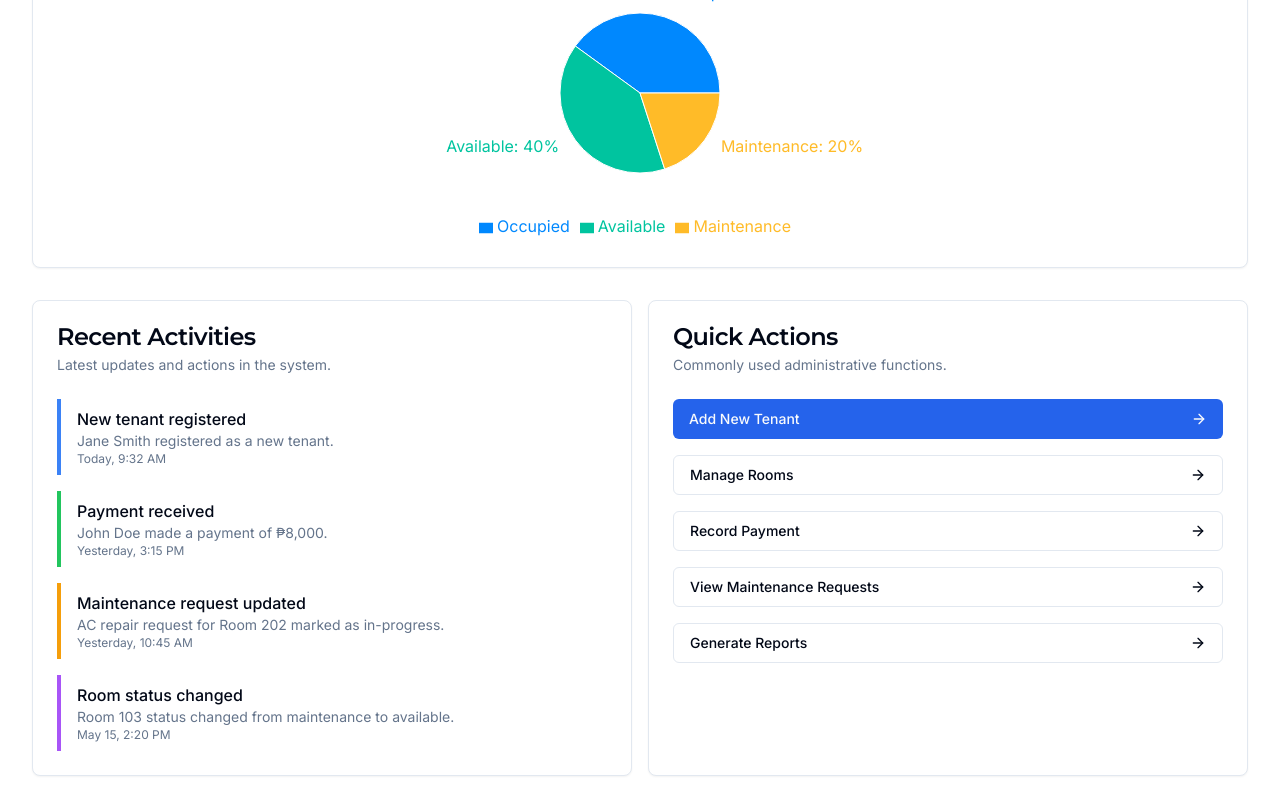
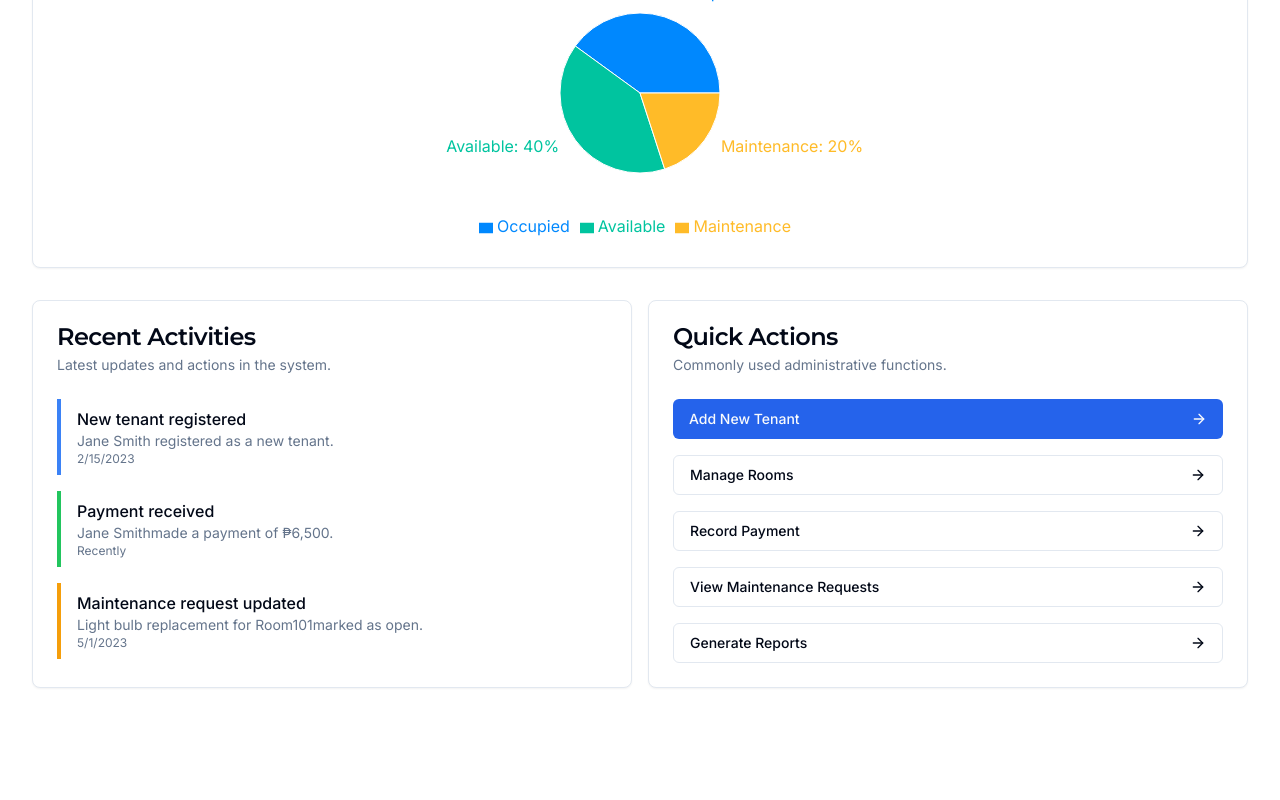
Before and after one commit to uramazingdanc/TRIMS_FINAL, a React (Vite) app: page /admin/dashboard in a window 1280 px wide. Shown: the part 495-1295 px from the top of the page. After the commit the page ends 1207 px from the top, so only its background shows below. Built offline with nearby package versions, Linux system fonts and the light colour scheme; sample sign-in values are in the browser's storage.

Commit message:
Refactor: Connect tenant data to the system
Update the system to use real tenant data instead of mock data.

```diff
--- a/src/pages/Register.tsx
+++ b/src/pages/Register.tsx
@@ -1,4 +1,3 @@
-
 import { useState } from 'react';
 import { useNavigate, Link } from 'react-router-dom';
 import { useAuth } from '@/contexts/AuthContext';
@@ -15,8 +14,9 @@ import { Button } from '@/components/ui/button';
 import { Label } from '@/components/ui/label';
 import { Spinner } from '@/components/Spinner';
 import { v4 as uuidv4 } from 'uuid';
-import { tenants, rooms } from '@/services/mockData';
+import { tenants, rooms, addDataItem, updateDataItem } from '@/services/mockData';
 import { Tenant } from '@/types/tenant';
+import { useToast } from '@/components/ui/use-toast';
 
 const Register = () => {
   const [formData, setFormData] = useState({
@@ -33,15 +33,26 @@ const Register = () => {
 
   const { register } = useAuth();
   const navigate = useNavigate();
+  const { toast } = useToast();
 
   const handleChange = (e: React.ChangeEvent<HTMLInputElement>) => {
     const { name, value } = e.target;
     setFormData(prev => ({ ...prev, [name]: value }));
   };
 
-  const createTenantProfile = (userId: string, userData: typeof formData) => {
+  const createTenantProfile = async (userId: string, userData: typeof formData) => {
+    try {
       // Find an available room
       const availableRoom = rooms.find(room => room.status === 'available');
+
+      if (!availableRoom) {
+        toast({
+          title: "No rooms available",
+          description: "There are no available rooms at the moment. Please contact administration.",
+          variant: "destructive"
+        });
+        return null;
+      }
 
       // Create a new tenant profile
       const newTenant: Tenant = {
@@ -53,27 +64,39 @@ const Register = () => {
         emergencyContact: userData.emergencyContact || '(Not provided)',
         leaseStartDate: new Date().toISOString().split('T')[0], // Today's date as YYYY-MM-DD
         leaseEndDate: new Date(new Date().setFullYear(new Date().getFullYear() + 1)).toISOString().split('T')[0], // 1 year from now
-      roomId: availableRoom?.id || '', // Assign a room if available
+        roomId: availableRoom.id,
         status: 'active', // Explicitly set as one of the allowed values
         paymentStatus: 'pending', // Explicitly set as one of the allowed values
-      balance: availableRoom?.pricePerMonth || 0,
+        balance: availableRoom.pricePerMonth || 0,
         userId: userId
       };
 
-    // Add to tenants array
-    tenants.push(newTenant);
+      // Add to tenants array using the data service
+      const createdTenant = await addDataItem<Tenant>(tenants, newTenant);
 
-    // Update room status if a room was assigned
-    if (availableRoom) {
-      const roomIndex = rooms.findIndex(room => room.id === availableRoom.id);
-      if (roomIndex !== -1) {
-        rooms[roomIndex].status = 'occupied';
-        rooms[roomIndex].occupants += 1;
+      // Update room status
+      await updateDataItem(rooms, availableRoom.id, {
+        status: 'occupied',
+        occupants: availableRoom.occupants + 1
+      });
+
+      console.log('New tenant created:', createdTenant);
+
+      toast({
+        title: "Tenant profile created",
+        description: `Room ${availableRoom.number} has been assigned to you.`,
+      });
+
+      return createdTenant;
+    } catch (error) {
+      console.error("Error creating tenant profile:", error);
+      toast({
+        title: "Error creating tenant profile",
+        description: error instanceof Error ? error.message : "An unexpected error occurred",
+        variant: "destructive"
+      });
+      return null;
     }
-    }
-
-    console.log('New tenant created:', newTenant);
-    return newTenant;
   };
 
   const handleSubmit = async (e: React.FormEvent) => {
@@ -106,7 +129,11 @@ const Register = () => {
       }
 
       // Create tenant profile
-      createTenantProfile(user.id, formData);
+      const tenant = await createTenantProfile(user.id, formData);
+
+      if (!tenant) {
+        throw new Error('Failed to create tenant profile.');
+      }
 
       // Redirect to tenant dashboard
       navigate('/tenant/dashboard');
--- a/src/pages/admin/Dashboard.tsx
+++ b/src/pages/admin/Dashboard.tsx
@@ -29,8 +29,9 @@ import {
   Wrench,
   ArrowRight
 } from 'lucide-react';
-import { tenants, rooms, payments, maintenanceRequests } from '@/services/mockData';
+import { tenants, rooms, payments, maintenanceRequests, getAllDataItems } from '@/services/mockData';
 import { Link } from 'react-router-dom';
+import { Tenant, Room, Payment, MaintenanceRequest } from '@/types/tenant';
 
 // Colors for the pie chart
 const COLORS = ['#0088FE', '#00C49F', '#FFBB28', '#FF8042'];
@@ -44,20 +45,36 @@ const AdminDashboard = () => {
   });
 
   const [occupancyData, setOccupancyData] = useState<{ name: string; value: number }[]>([]);
-
   const [revenueData, setRevenueData] = useState<{ month: string; amount: number }[]>([]);
+  const [tenantsList, setTenantsList] = useState<Tenant[]>([]);
+  const [roomsList, setRoomsList] = useState<Room[]>([]);
+  const [paymentsList, setPaymentsList] = useState<Payment[]>([]);
+  const [maintenanceList, setMaintenanceList] = useState<MaintenanceRequest[]>([]);
 
   useEffect(() => {
-    // Calculate dashboard statistics
-    const totalTenants = tenants.length;
+    // Fetch real data from our data service
+    const fetchData = async () => {
+      try {
+        const fetchedTenants = await getAllDataItems<Tenant>(tenants);
+        const fetchedRooms = await getAllDataItems<Room>(rooms);
+        const fetchedPayments = await getAllDataItems<Payment>(payments);
+        const fetchedMaintenance = await getAllDataItems<MaintenanceRequest>(maintenanceRequests);
 
-    const activeRooms = rooms.filter(room => room.status === 'occupied').length;
+        setTenantsList(fetchedTenants);
+        setRoomsList(fetchedRooms);
+        setPaymentsList(fetchedPayments);
+        setMaintenanceList(fetchedMaintenance);
 
-    const totalRevenue = payments
+        // Calculate dashboard statistics with fetched data
+        const totalTenants = fetchedTenants.length;
+
+        const activeRooms = fetchedRooms.filter(room => room.status === 'occupied').length;
+
+        const totalRevenue = fetchedPayments
           .filter(payment => payment.status === 'paid')
           .reduce((sum, payment) => sum + payment.amount, 0);
 
-    const pendingMaintenance = maintenanceRequests
+        const pendingMaintenance = fetchedMaintenance
           .filter(req => req.status === 'open' || req.status === 'in progress')
           .length;
 
@@ -69,9 +86,9 @@ const AdminDashboard = () => {
         });
 
         // Prepare occupancy data for pie chart
-    const occupied = rooms.filter(room => room.status === 'occupied').length;
-    const available = rooms.filter(room => room.status === 'available').length;
-    const maintenance = rooms.filter(room => room.status === 'maintenance').length;
+        const occupied = fetchedRooms.filter(room => room.status === 'occupied').length;
+        const available = fetchedRooms.filter(room => room.status === 'available').length;
+        const maintenance = fetchedRooms.filter(room => room.status === 'maintenance').length;
 
         setOccupancyData([
           { name: 'Occupied', value: occupied },
@@ -79,15 +96,43 @@ const AdminDashboard = () => {
           { name: 'Maintenance', value: maintenance },
         ]);
 
-    // Prepare revenue data for bar chart (mocked data for last 6 months)
-    setRevenueData([
-      { month: 'Dec', amount: 15000 },
-      { month: 'Jan', amount: 18000 },
-      { month: 'Feb', amount: 14500 },
-      { month: 'Mar', amount: 17000 },
-      { month: 'Apr', amount: 21000 },
-      { month: 'May', amount: 19500 },
-    ]);
+        // Calculate revenue data from actual payments (last 6 months)
+        const today = new Date();
+        const lastSixMonths: { [key: string]: number } = {};
+
+        // Initialize the last 6 months with 0
+        for (let i = 5; i >= 0; i--) {
+          const month = new Date(today.getFullYear(), today.getMonth() - i, 1);
+          const monthName = month.toLocaleString('default', { month: 'short' });
+          lastSixMonths[monthName] = 0;
+        }
+
+        // Sum up payments by month
+        fetchedPayments
+          .filter(payment => payment.status === 'paid' && payment.date)
+          .forEach(payment => {
+            const paymentDate = new Date(payment.date);
+            const monthName = paymentDate.toLocaleString('default', { month: 'short' });
+
+            // Only count payments from the last 6 months
+            if (lastSixMonths.hasOwnProperty(monthName)) {
+              lastSixMonths[monthName] += payment.amount;
+            }
+          });
+
+        // Convert to array format for the chart
+        const revenueChartData = Object.entries(lastSixMonths).map(([month, amount]) => ({
+          month,
+          amount
+        }));
+
+        setRevenueData(revenueChartData);
+      } catch (error) {
+        console.error("Error fetching dashboard data:", error);
+      }
+    };
+
+    fetchData();
   }, []);
 
   return (
@@ -230,7 +275,7 @@ const AdminDashboard = () => {
 
       {/* Recent Activities and Quick Actions */}
       <div className="grid gap-4 md:grid-cols-2">
-        {/* Recent Activities */}
+        {/* Recent Activities - Now showing real tenant activity */}
         <Card>
           <CardHeader>
             <CardTitle>Recent Activities</CardTitle>
@@ -240,26 +285,52 @@ const AdminDashboard = () => {
           </CardHeader>
           <CardContent>
             <div className="space-y-4">
+              {tenantsList.length > 0 ? (
+                <>
                   <div className="border-l-4 border-blue-500 pl-4 py-2">
                     <p className="font-medium">New tenant registered</p>
-                <p className="text-sm text-muted-foreground">Jane Smith registered as a new tenant.</p>
-                <p className="text-xs text-muted-foreground">Today, 9:32 AM</p>
+                    <p className="text-sm text-muted-foreground">
+                      {tenantsList[tenantsList.length - 1].name} registered as a new tenant.
+                    </p>
+                    <p className="text-xs text-muted-foreground">
+                      {new Date(tenantsList[tenantsList.length - 1].leaseStartDate).toLocaleDateString()}
+                    </p>
                   </div>
+
+                  {paymentsList.length > 0 && (
                     <div className="border-l-4 border-green-500 pl-4 py-2">
                       <p className="font-medium">Payment received</p>
-                <p className="text-sm text-muted-foreground">John Doe made a payment of ₱8,000.</p>
-                <p className="text-xs text-muted-foreground">Yesterday, 3:15 PM</p>
+                      <p className="text-sm text-muted-foreground">
+                        {tenantsList.find(t => t.id === paymentsList[paymentsList.length - 1].tenantId)?.name || 'A tenant'}
+                        made a payment of ₱{paymentsList[paymentsList.length - 1].amount.toLocaleString()}.
+                      </p>
+                      <p className="text-xs text-muted-foreground">
+                        {paymentsList[paymentsList.length - 1].date ?
+                          new Date(paymentsList[paymentsList.length - 1].date).toLocaleDateString() :
+                          'Recently'}
+                      </p>
                     </div>
+                  )}
+
+                  {maintenanceList.length > 0 && (
                     <div className="border-l-4 border-amber-500 pl-4 py-2">
                       <p className="font-medium">Maintenance request updated</p>
-                <p className="text-sm text-muted-foreground">AC repair request for Room 202 marked as in-progress.</p>
-                <p className="text-xs text-muted-foreground">Yesterday, 10:45 AM</p>
+                      <p className="text-sm text-muted-foreground">
+                        {maintenanceList[maintenanceList.length - 1].title} for Room
+                        {roomsList.find(r => r.id === maintenanceList[maintenanceList.length - 1].roomId)?.number || ''}
+                        marked as {maintenanceList[maintenanceList.length - 1].status}.
+                      </p>
+                      <p className="text-xs text-muted-foreground">
+                        {new Date(maintenanceList[maintenanceList.length - 1].dateSubmitted).toLocaleDateString()}
+                      </p>
                     </div>
-              <div className="border-l-4 border-purple-500 pl-4 py-2">
-                <p className="font-medium">Room status changed</p>
-                <p className="text-sm text-muted-foreground">Room 103 status changed from maintenance to available.</p>
-                <p className="text-xs text-muted-foreground">May 15, 2:20 PM</p>
+                  )}
+                </>
+              ) : (
+                <div className="text-center py-6 text-muted-foreground">
+                  No recent activities to display.
                 </div>
+              )}
             </div>
           </CardContent>
         </Card>
```
Also changed, not shown: src/contexts/AuthContext.tsx (+13 -0 lines). Lines whose indentation alone changed are shown as unchanged.
